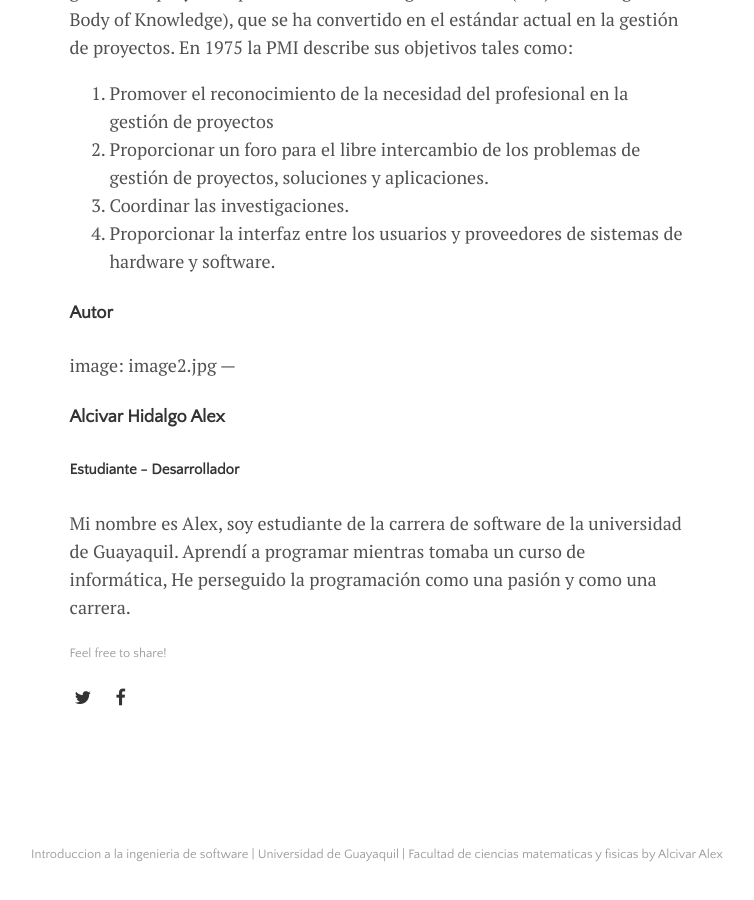
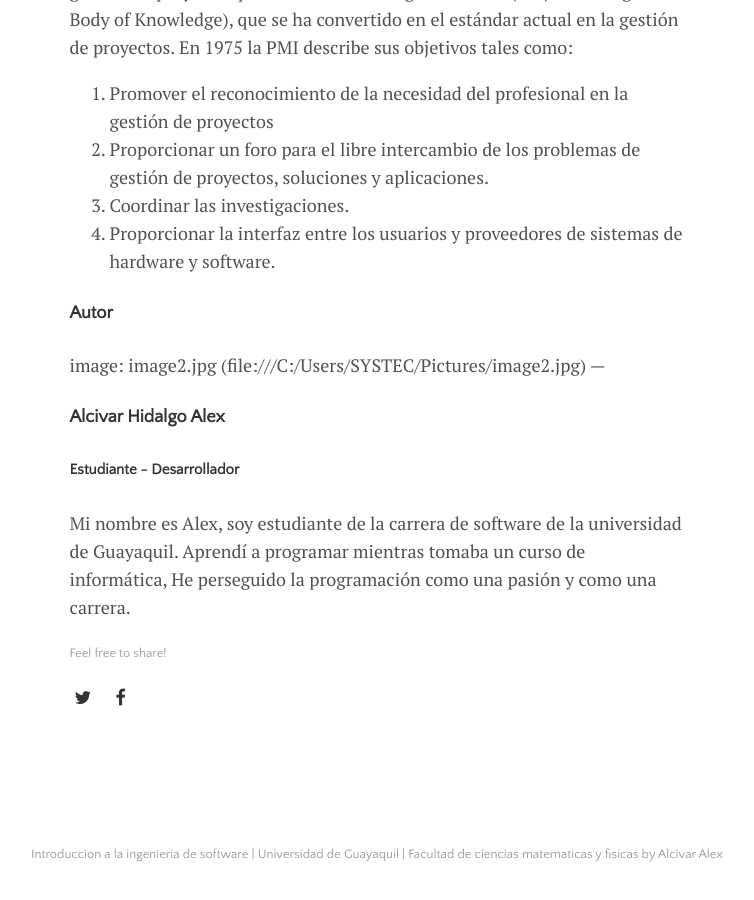
Before and after one commit to Junnlex/Trabajo, a Jekyll site: the page built from _posts/2020-01-01-Introduccion-a-la-ingenieria-de-software.md, in a window 1280 px wide and 900 px high, scrolled down 13402 px. Shown: the whole window, without its empty margins (263-1017 px from the left). Built offline with Jekyll 4.4.1, drawn with Linux system fonts in a browser that asks for light colours.

Commit message:
Update 2020-01-01-Introduccion-a-la-ingenieria-de-software.md

```diff
--- a/_posts/2020-01-01-Introduccion-a-la-ingenieria-de-software.md
+++ b/_posts/2020-01-01-Introduccion-a-la-ingenieria-de-software.md
@@ -265,6 +265,7 @@ En 1975 la PMI describe sus objetivos tales como:
 
 #### Autor
 image: image2.jpg
+(file:///C:/Users/SYSTEC/Pictures/image2.jpg)
 ---
 #### Alcivar Hidalgo Alex
 ##### Estudiante - Desarrollador
```
